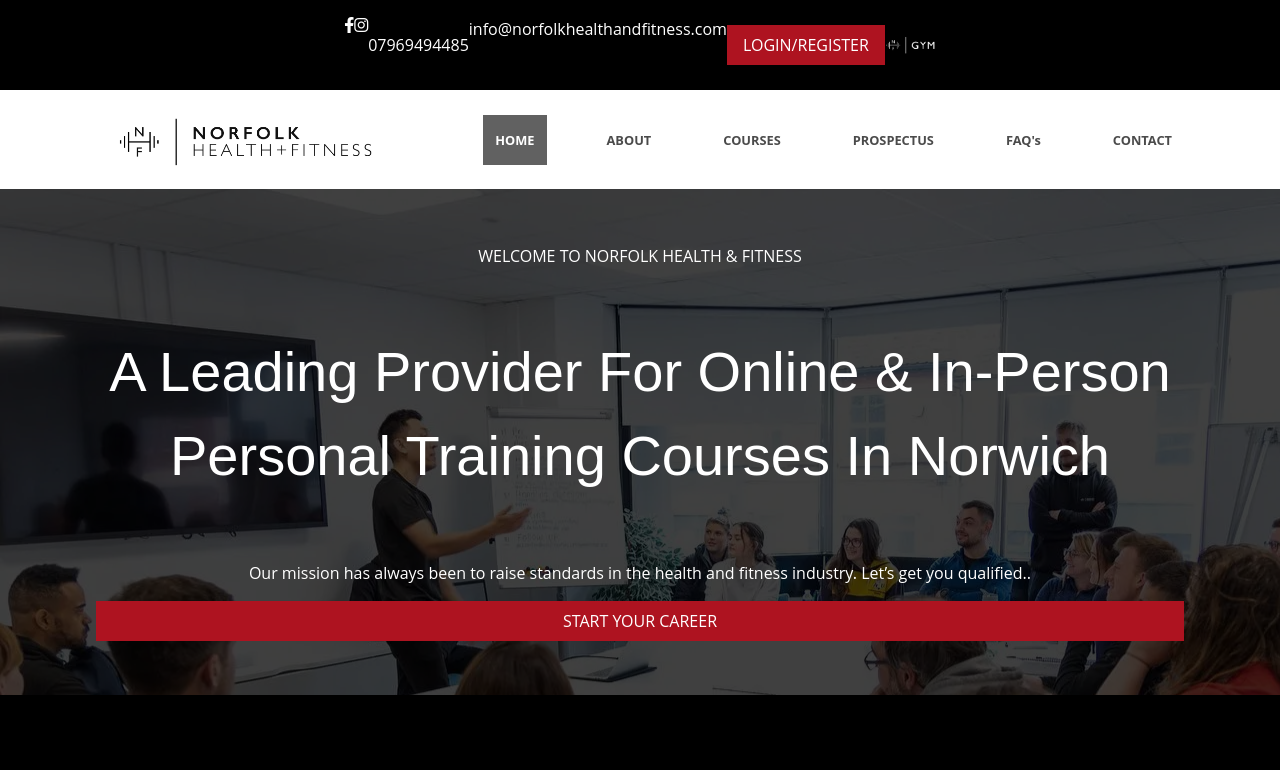
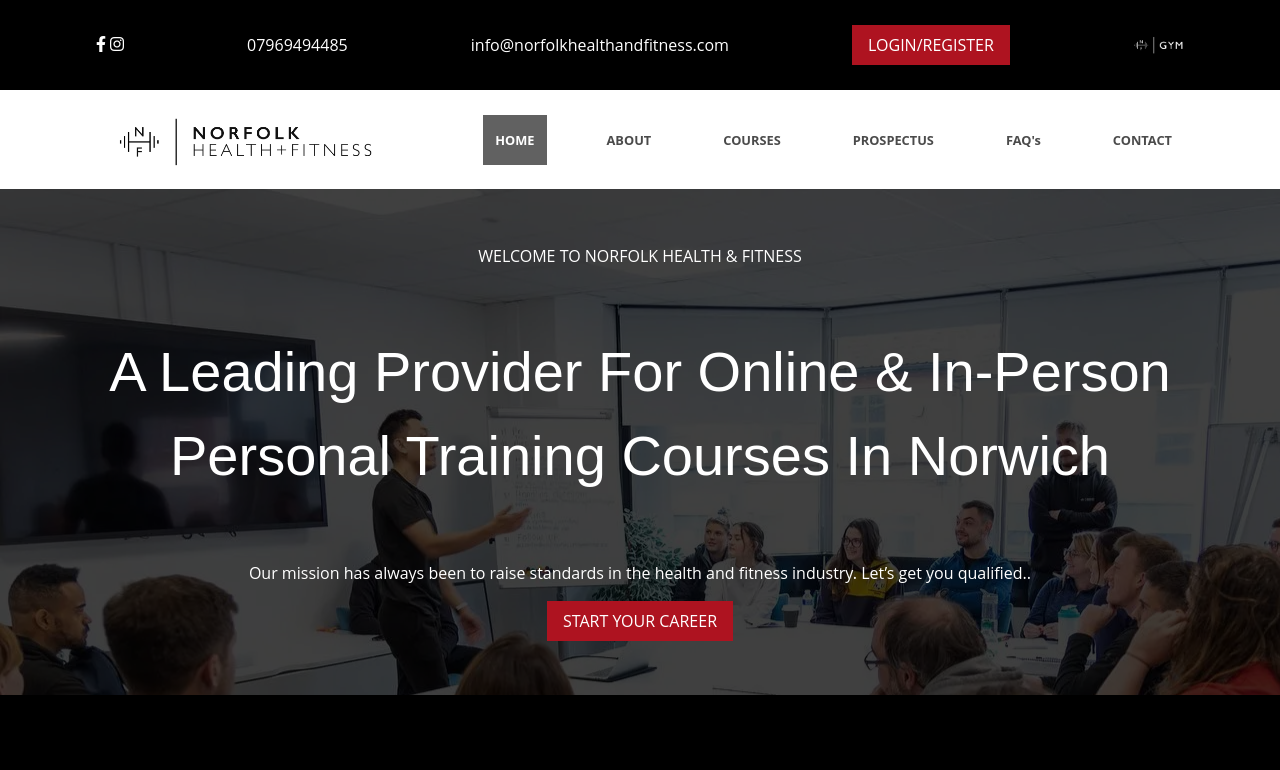
Before and after one commit to norfolkhealthandfitness/Coded, a plain HTML site: page index.html in a window 1280 px wide. Shown: the top 770 px of the page. Drawn offline with Linux system fonts and the light colour scheme.

Commit message:
nav changes

```diff
--- a/index.html
+++ b/index.html
@@ -17,14 +17,16 @@
 <header>
 <!--    Start of beggining of header section      -->
 <nav class="top-nav">
-    <div class="navbar containerHeader ">
-        <div class="hide-mob">
-            <i class="fa-brands fa-facebook-f" style="color: #ffffff;"></i>
-            <i class="fa-brands fa-instagram" style="color: #ffffff;"></i>
+    <div class="navbar containerHeader">
+            <div class="hide-mob">
+                <i class="fa-brands fa-facebook-f" style="color: #ffffff;"></i>
+                <i class="fa-brands fa-instagram" style="color: #ffffff;"></i>
+            </div>
 
-            <p>07969494485</p>
-            <a href="">info@norfolkhealthandfitness.com</a>
-        </div>
+
+            <p class="hide-mob">07969494485</p>
+            <a class="hide-mob" href="">info@norfolkhealthandfitness.com</a>
+
 
         <a class="button red" href="https://nhfclassroom.com" target="_blank">LOGIN/REGISTER</a>
 
--- a/style.css
+++ b/style.css
@@ -237,7 +237,7 @@
     outline: none;
     text-decoration: none;
     color: #FFFFFF;
-    width: 100%;
+
     display: inline-block;
 }
 
@@ -431,7 +431,7 @@
 
 @media(min-width: 700px){
    .hide-mob{
-    display: flex;
+    display: block;
    }
 }
 
@@ -517,6 +517,7 @@
     flex-direction:row;
     align-items: center;
     position: relative;
+    width: 100%;
 }
 
 .navbar img {
@@ -588,13 +589,14 @@
     .nav-menu {
         position: fixed;
         left: -100%;
-        top: 220px; /* Consolidated the repeated media query */
+        top: 165px; /* Consolidated the repeated media query */
         flex-direction: column;
         background-color: #F2F2F2;
         width: 100%;
         text-align: center;
         transition: 0.3s;
         z-index: 1000;
+        padding: 5% 0 ;
     }
 }
 
```
Also changed, not shown: 1 other file.
